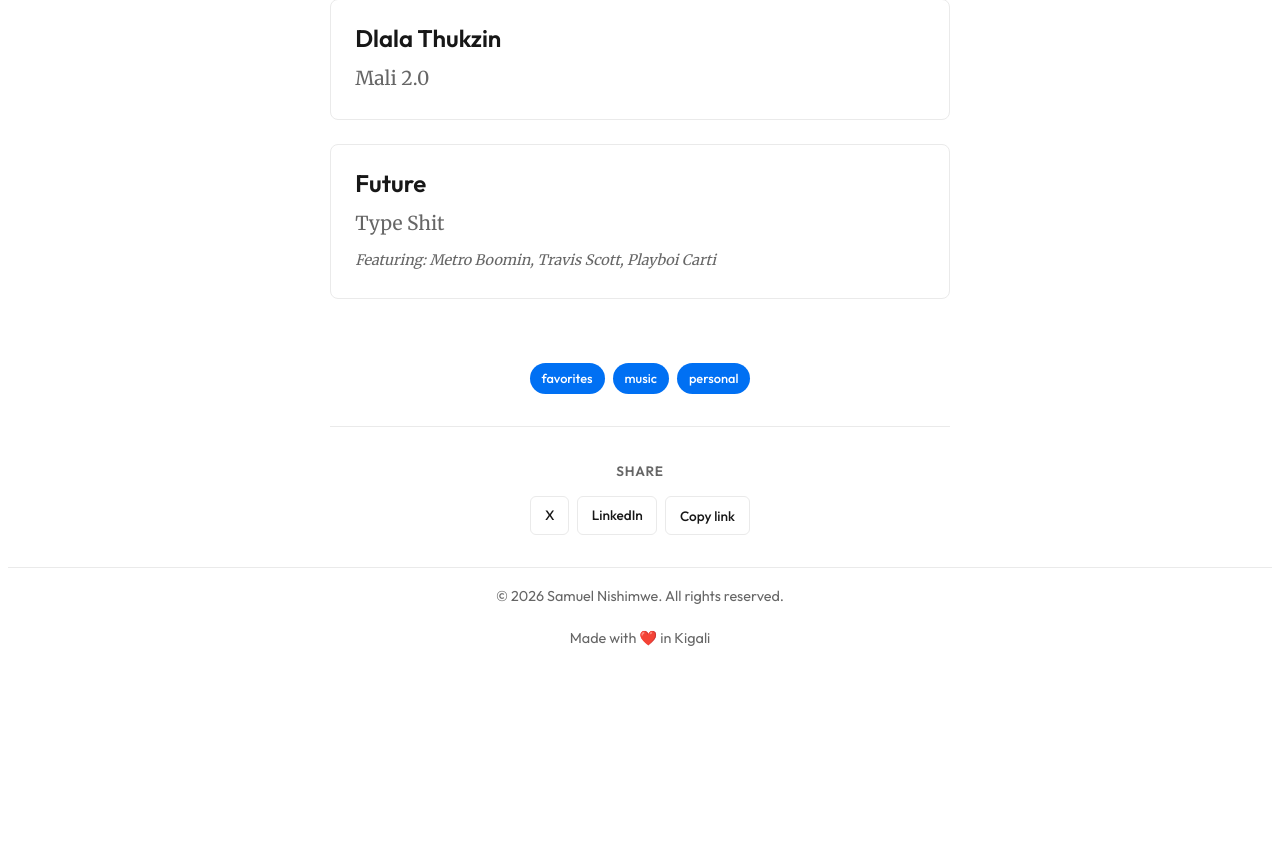
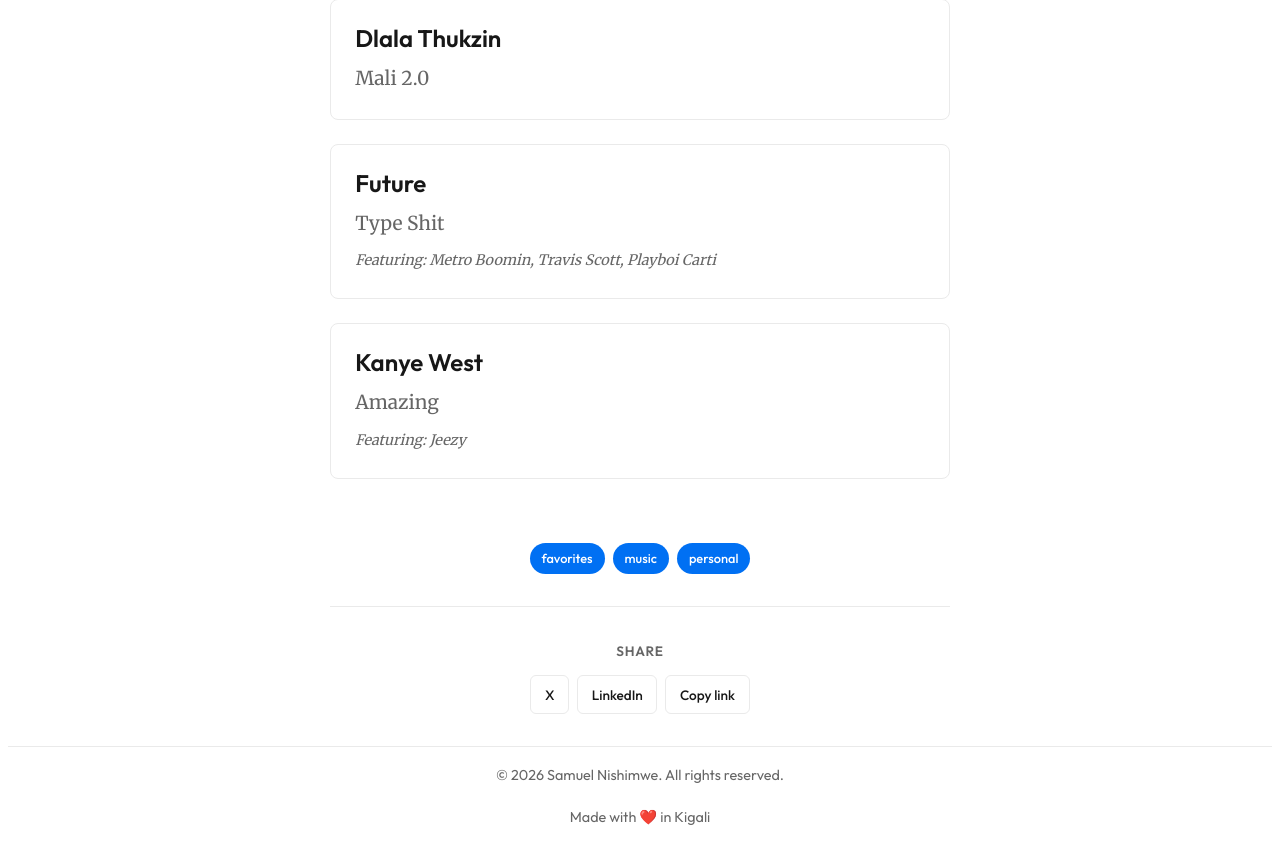
Before and after one commit to ceelogre/presence, a Next.js app: page /blog/favorites/music in a window 1280 px wide. Shown: the part 5743-6598 px from the top of the page. Before the commit the page ends 6419 px from the top, so only its background shows below. Built offline with nearby package versions, Linux system fonts and the light colour scheme; no server answers.

Commit message:
feat(song): add ye

```diff
--- a/src/app/blog/favorites/music/music.tsx
+++ b/src/app/blog/favorites/music/music.tsx
@@ -219,6 +219,12 @@ export default function FavoriteMusic() {
                 "Playboi Carti"
             ],
             link: "https://www.youtube.com/watch?v=I0fgkcTbBoI"
+        },
+        {
+            artist: "Kanye West",
+            song: "Amazing",
+            feat: 'Jeezy',
+            link: "https://www.youtube.com/watch?v=5S7308YTz-U"
         }
     ]
 
```
